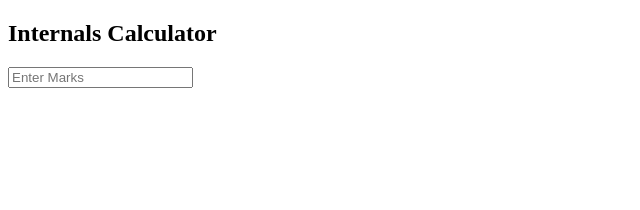
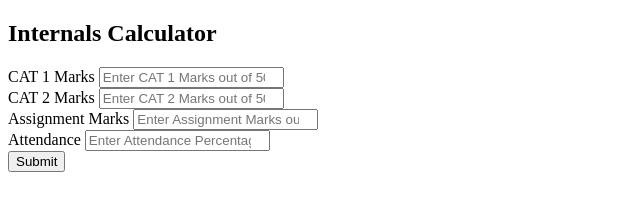
Before and after one commit to Aathixh/B-Tech-Internals-Calculator, a plain HTML site: page index.html in a window 1280 px wide. Shown: the whole page, without its empty margins (0-640 px from the left). Drawn offline with Linux system fonts and the light colour scheme.

Commit message:
Added Input Components

```diff
--- a/index.html
+++ b/index.html
@@ -8,7 +8,35 @@
   <body>
     <div class="container">
       <h2>Internals Calculator</h2>
-      <input type="number" id="" placeholder="Enter Marks" />
+      <label>CAT 1 Marks</label>
+      <input
+        type="number"
+        id="cat1"
+        placeholder="Enter CAT 1 Marks out of 50"
+      />
+      <br />
+      <label>CAT 2 Marks</label>
+      <input
+        type="number"
+        id="cat2"
+        placeholder="Enter CAT 2 Marks out of 50"
+      />
+      <br />
+      <label>Assignment Marks</label>
+      <input
+        type="number"
+        id="assignment"
+        placeholder="Enter Assignment Marks out of 50"
+      />
+      <br />
+      <label>Attendance</label>
+      <input
+        type="number"
+        id="attendance"
+        placeholder="Enter Attendance Percentage "
+      />
+      <br />
+      <input type="SUBMIT" id="submit" placeholder="SUBMIT" />
     </div>
   </body>
 </html>
```
